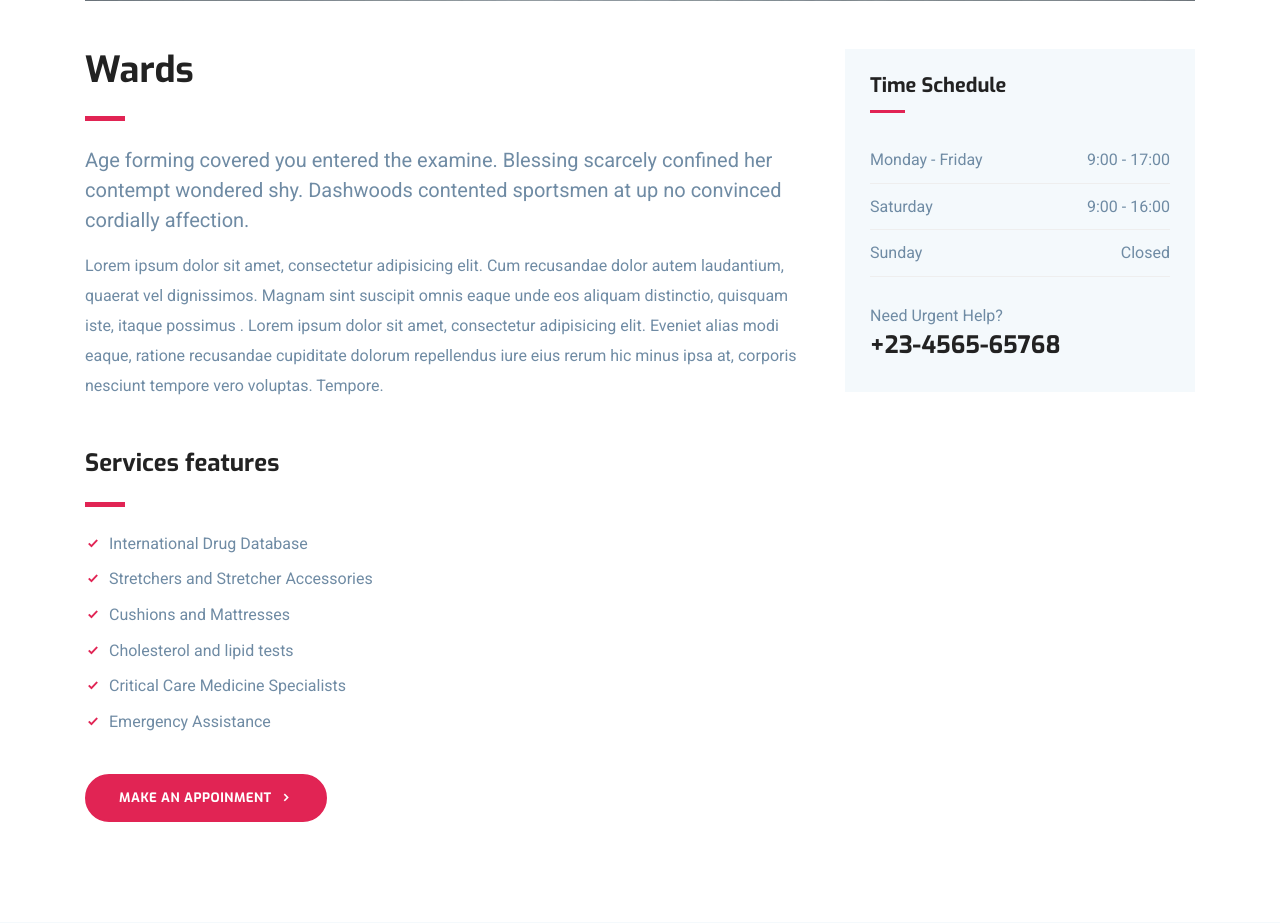
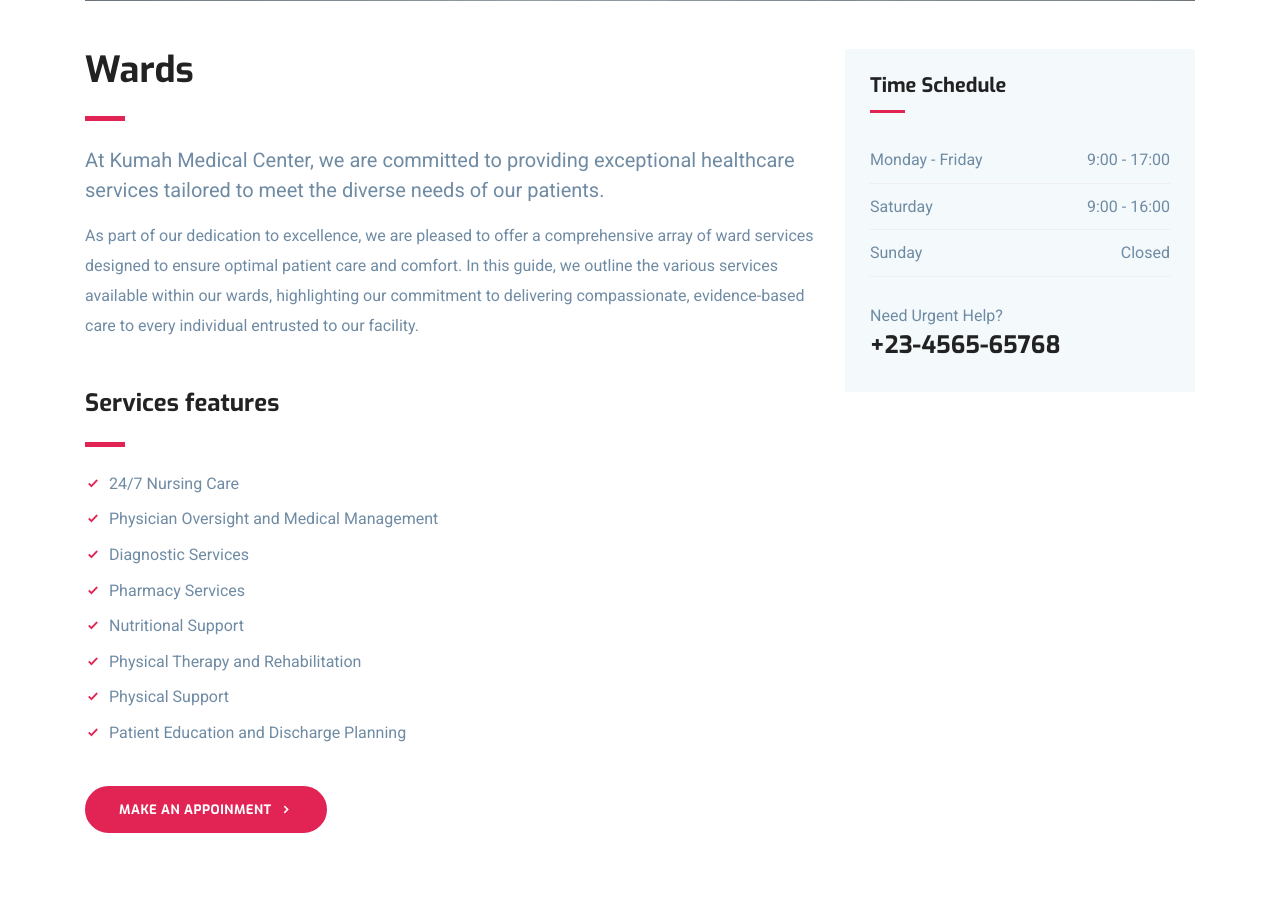
Before and after one commit to Akwaboah/HealthCare, a Django app: page /wards-services in a window 1280 px wide. Shown: the part 1089-2012 px from the top of the page. Run offline with Django 4.2, Linux system fonts and the light colour scheme; some libraries are stand-ins or nearby versions.

Commit message:
chore: Update services

```diff
--- a/Web/templates/Web/footer.html
+++ b/Web/templates/Web/footer.html
@@ -31,14 +31,14 @@
 					<div class="divider mb-4"></div>
 
 					<ul class="list-unstyled footer-menu lh-35">
+						<li><a href="{% url 'page' 'ivf-services' %}">In Vitro Fertilization</a></li>
+						<li><a href="{% url 'page' 'radiology-services' %}">Radiology</a></li>
 						<li><a href="{% url 'page' 'dental-services' %}">Dental Care</a></li>
 						<li><a href="{% url 'page' 'laboratory-services' %}">Laboratory</a></li>
-						<li><a href="{% url 'page' 'radiology-services' %}">Radiology</a></li>
 						<li><a href="{% url 'page' 'pharmacy-services' %}">Pharmacy</a></li>
 						<li><a href="{% url 'page' 'surgery-services' %}">Surgery</a></li>
 						<li><a href="{% url 'page' 'wards-services' %}">Wards</a></li>
 						<li><a href="{% url 'page' 'ent-services' %}">Ear, Nose, and Throat (ENT)</a></li>
-						<li><a href="{% url 'page' 'ivf-services' %}">In Vitro Fertilization</a></li>
 					</ul>
 				</div>
 			</div>
--- a/Web/templates/Web/navigation.html
+++ b/Web/templates/Web/navigation.html
@@ -38,14 +38,14 @@
 						<a class="nav-link" href="{% url 'page' 'service' %}" id="dropdown02"
 							aria-haspopup="true" aria-expanded="false">Services <i class="icofont-thin-down dropdown-toggle"></i></a>
 						<ul class="dropdown-menu" aria-labelledby="dropdown02">
+							<li><a class="dropdown-item" href="{% url 'page' 'ivf-services' %}">In Vitro Fertilization</a></li>
+							<li><a class="dropdown-item" href="{% url 'page' 'radiology-services' %}">Radiology</a></li>
 							<li><a class="dropdown-item" href="{% url 'page' 'dental-services' %}">Dental Care</a></li>
 							<li><a class="dropdown-item" href="{% url 'page' 'laboratory-services' %}">Laboratory</a></li>
-							<li><a class="dropdown-item" href="{% url 'page' 'radiology-services' %}">Radiology</a></li>
 							<li><a class="dropdown-item" href="{% url 'page' 'pharmacy-services' %}">Pharmacy</a></li>
 							<li><a class="dropdown-item" href="{% url 'page' 'surgery-services' %}">Surgery</a></li>
 							<li><a class="dropdown-item" href="{% url 'page' 'wards-services' %}">Wards</a></li>
 							<li><a class="dropdown-item" href="{% url 'page' 'ent-services' %}">Ear, Nose, and Throat (ENT)</a></li>
-							<li><a class="dropdown-item" href="{% url 'page' 'ivf-services' %}">In Vitro Fertilization</a></li>
 						</ul>
 					</li>
 					<li class="nav-item"><a class="nav-link" href="{% url 'page' 'contact' %}">Contact</a></li>
--- a/Web/templates/Web/partials/blocks/service.html
+++ b/Web/templates/Web/partials/blocks/service.html
@@ -51,7 +51,7 @@
 					<img src="/static/web/images/service/laboratory-service.jpg" alt="" class="img-fluid w-100">
 					<div class="content">
 						<h4 class="mt-4 mb-2 title-color">Laboratory</h4>
-						<p class="mb-4">Analyzing specimens for diagnostic insights and treatment.</p>
+						<p class="mb-4">Our state-of-the-art laboratory is equipped with cutting-edge technology and professionals.</p>
 						<a href="{% url 'page' 'laboratory-services' %}" class="read-more">Learn More  <i class="icofont-simple-right ml-2"></i></a>
 					</div>
 				</div>
--- a/Web/templates/Web/partials/blocks/wards-services.html
+++ b/Web/templates/Web/partials/blocks/wards-services.html
@@ -34,19 +34,21 @@
 				<div class="department-content mt-5">
 					<h3 class="text-md">Wards</h3>
 					<div class="divider my-4"></div>
-					<p class="lead">Age forming covered you entered the examine. Blessing scarcely confined her contempt wondered shy. Dashwoods contented sportsmen at up no convinced cordially affection.</p>
-					<p>Lorem ipsum dolor sit amet, consectetur adipisicing elit. Cum recusandae dolor autem laudantium, quaerat vel dignissimos. Magnam sint suscipit omnis eaque unde eos aliquam distinctio, quisquam iste, itaque possimus . Lorem ipsum dolor sit amet, consectetur adipisicing elit. Eveniet alias modi eaque, ratione recusandae cupiditate dolorum repellendus iure eius rerum hic minus ipsa at, corporis nesciunt tempore vero voluptas. Tempore.</p>
+					<p class="lead">At Kumah Medical Center, we are committed to providing exceptional healthcare services tailored to meet the diverse needs of our patients.</p>
+					<p>As part of our dedication to excellence, we are pleased to offer a comprehensive array of ward services designed to ensure optimal patient care and comfort. In this guide, we outline the various services available within our wards, highlighting our commitment to delivering compassionate, evidence-based care to every individual entrusted to our facility.</p>
 
 
 					<h3 class="mt-5 mb-4">Services features</h3>
 					<div class="divider my-4"></div>
 					<ul class="list-unstyled department-service">
-						<li><i class="icofont-check mr-2"></i>International Drug Database</li>
-						<li><i class="icofont-check mr-2"></i>Stretchers and Stretcher Accessories</li>
-						<li><i class="icofont-check mr-2"></i>Cushions and Mattresses</li>
-						<li><i class="icofont-check mr-2"></i>Cholesterol and lipid tests</li>
-						<li><i class="icofont-check mr-2"></i>Critical Care Medicine Specialists</li>
-						<li><i class="icofont-check mr-2"></i>Emergency Assistance</li>
+						<li><i class="icofont-check mr-2"></i>24/7 Nursing Care</li>
+						<li><i class="icofont-check mr-2"></i>Physician Oversight and Medical Management</li>
+						<li><i class="icofont-check mr-2"></i>Diagnostic Services</li>
+						<li><i class="icofont-check mr-2"></i>Pharmacy Services</li>
+						<li><i class="icofont-check mr-2"></i>Nutritional Support</li>
+						<li><i class="icofont-check mr-2"></i>Physical Therapy and Rehabilitation</li>
+						<li><i class="icofont-check mr-2"></i>Physical Support</li>
+						<li><i class="icofont-check mr-2"></i>Patient Education and Discharge Planning</li>
 					</ul>
 
 					<a href="{% url 'page' 'appointment' %}" class="btn btn-main-2 btn-round-full">Make an Appoinment<i class="icofont-simple-right ml-2  "></i></a>
```
Also changed, not shown: Web/templates/Web/home.html (+22 -21 lines), Web/templates/Web/partials/blocks/laboratory-services.html (+10 -8 lines), Web/templates/Web/partials/blocks/pharmacy-services.html (+7 -8 lines).
